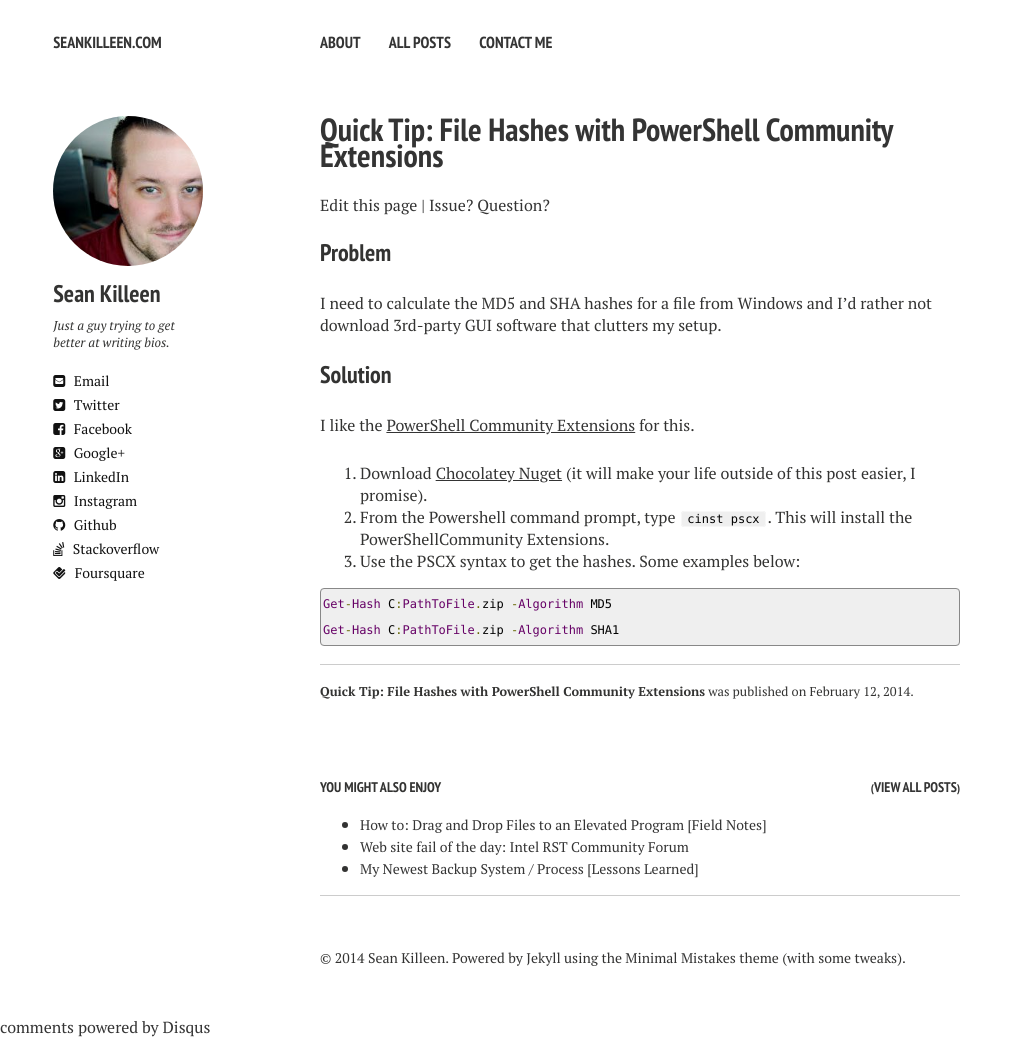
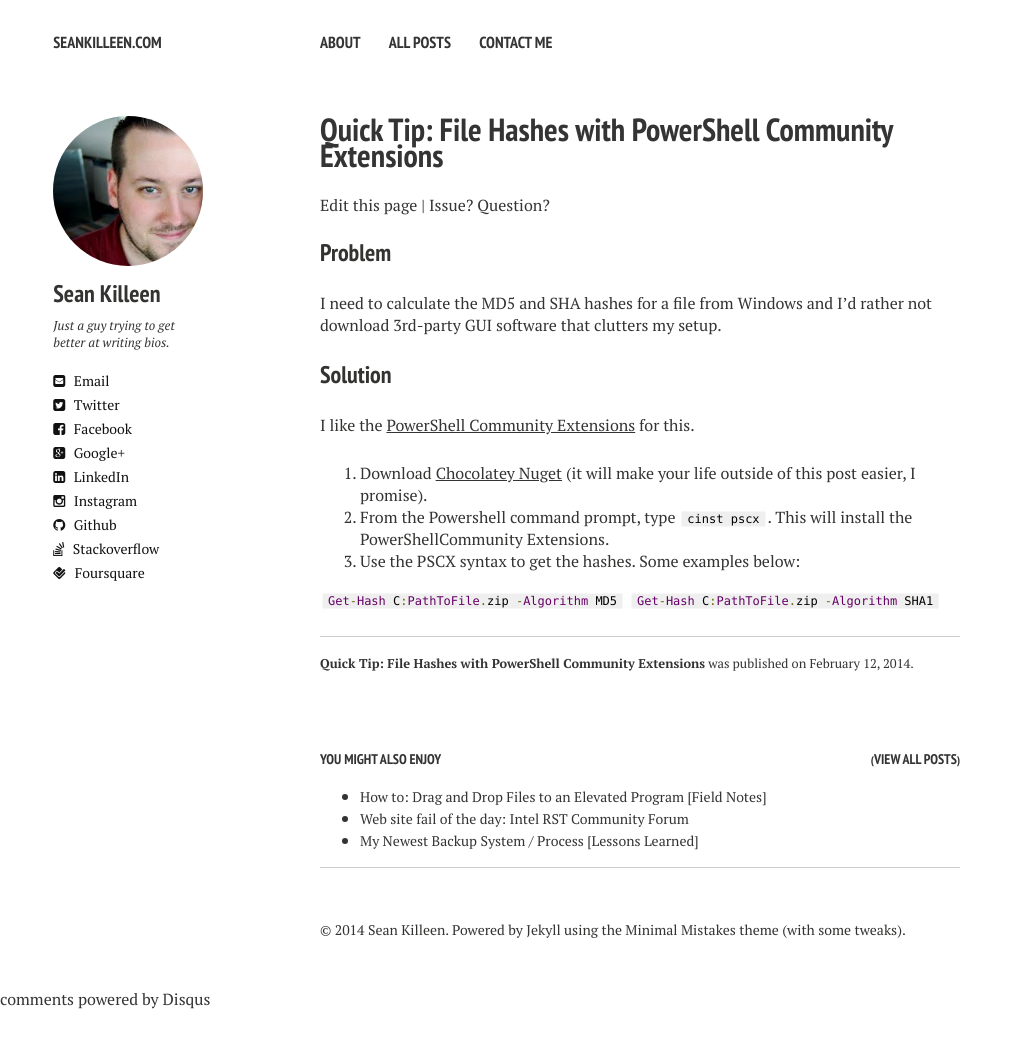
Before and after one commit to SeanKilleen/seankilleen.github.io, a Jekyll site: the page built from _posts/2014-02-12-quick-tip-file-hashes-with-powershell-community-extensions.markdown, in a window 1280 px wide. Shown: the whole page, without its empty margins (0-1023 px from the left). Built offline with Jekyll 4.4.1, drawn with Linux system fonts in a browser that asks for light colours; nearby versions of some CDN libraries; comment, search, counter and statistics services are not loaded; after the commit the page ends 1010 px from its top, so only the background shows below that.

````diff
--- a/_posts/2010-08-31-how-to-enforce-tls-encryption-on-tomcat-server-6-0.markdown
+++ b/_posts/2010-08-31-how-to-enforce-tls-encryption-on-tomcat-server-6-0.markdown
@@ -33,10 +33,10 @@ So, in short, a Tomcat 6.0 connector in server.xml that enforces TLS looks somet
 		sslProtocol="TLSv1"
 		cipher="AES"
 		allowUnsafeLegacyRenegotiation="false"
-        >
-
+	>
 
 I wanted to provide this bit of knowledge as a public service. Would love to hear about your own experiences enforcing TLS or security in Tomcat and other web servers in the comments! Please let me know if you’ve found this useful.
 
 ####Notes
+
 [^1]: Unfortunately, I'm unable to find the link to this post. If I ever come across it, I'll update the blog accordingly. Feel free to point me to it in the comments.
--- a/_posts/2014-02-12-quick-tip-file-hashes-with-powershell-community-extensions.markdown
+++ b/_posts/2014-02-12-quick-tip-file-hashes-with-powershell-community-extensions.markdown
@@ -15,7 +15,5 @@ I like the [PowerShell Community Extensions](http://pscx.codeplex.com/) for this
 1. From the Powershell command prompt, type `cinst pscx`. This will install the PowerShellCommunity Extensions.
 1. Use the PSCX syntax to get the hashes. Some examples below:
 
-```
-Get-Hash C:PathToFile.zip -Algorithm MD5
-Get-Hash C:PathToFile.zip -Algorithm SHA1
-```
+`Get-Hash C:PathToFile.zip -Algorithm MD5`
+`Get-Hash C:PathToFile.zip -Algorithm SHA1`
````
